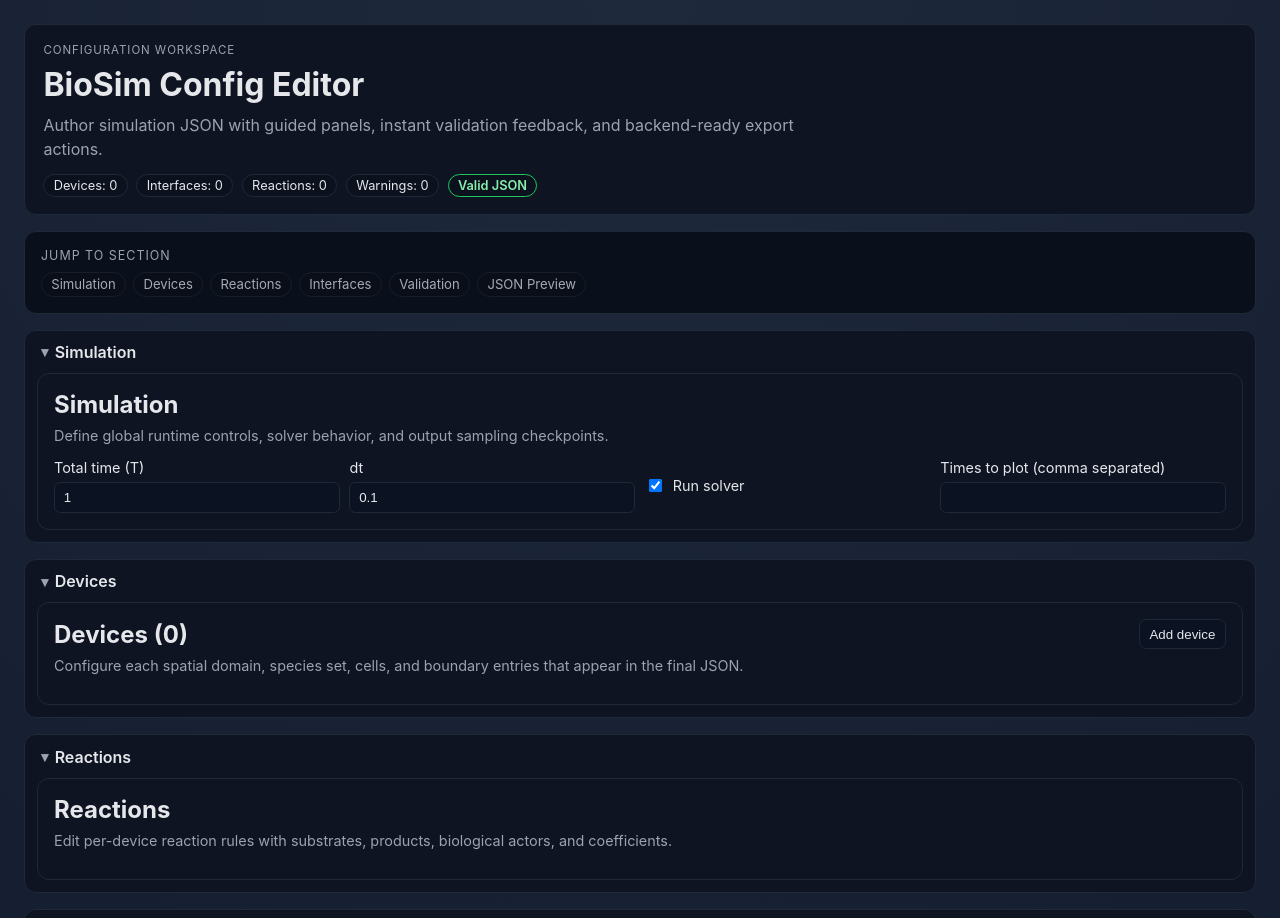
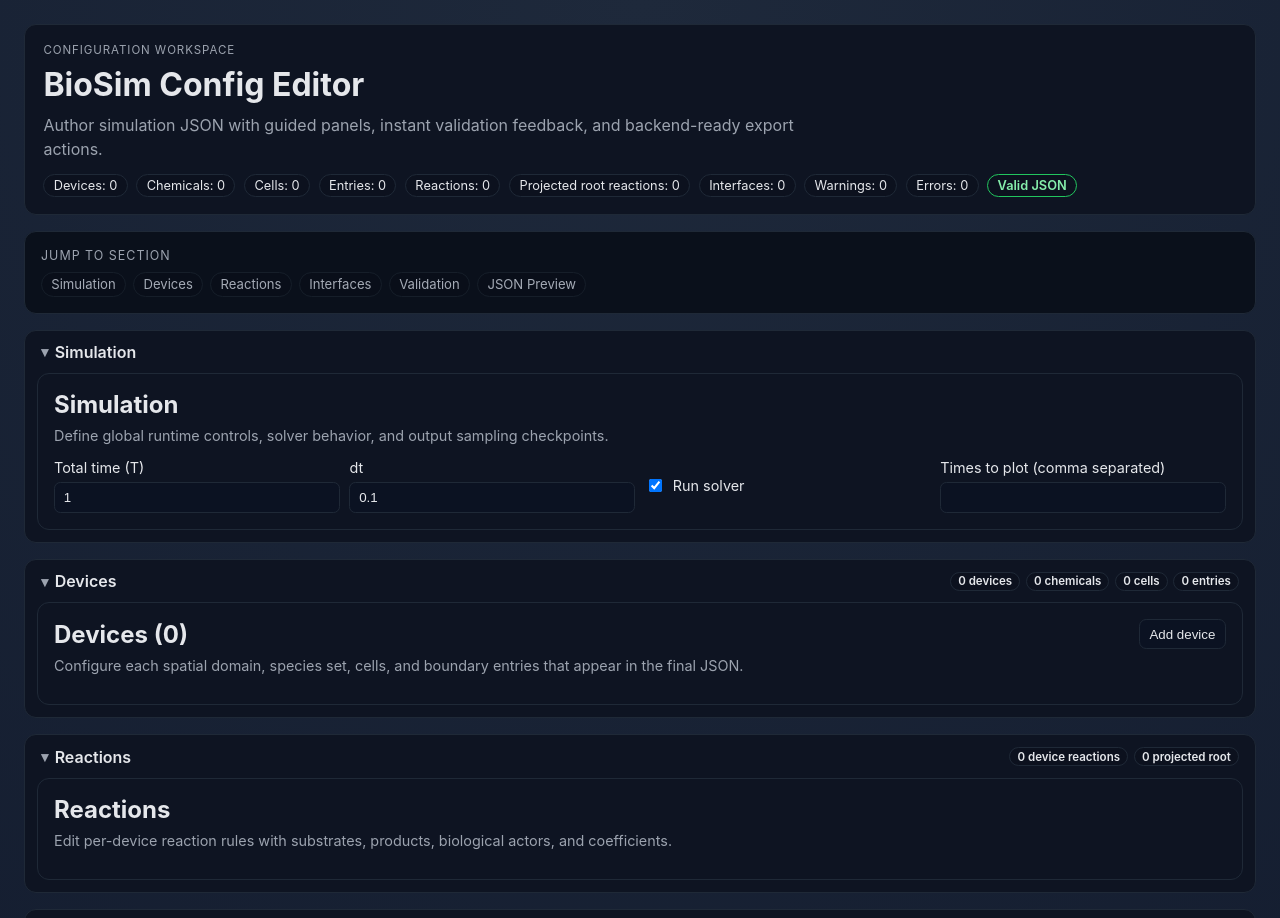
Before and after one commit to Luis696969/GUI, a React (Vite) app in the folder frontend/: page / in a window 1280 px wide. Shown: the top 918 px of the page. Built offline with nearby package versions, Linux system fonts and the light colour scheme.

Commit message:
Add aggregate summary strips in app header and section titles

```diff
--- a/frontend/src/App.tsx
+++ b/frontend/src/App.tsx
@@ -4,13 +4,13 @@ import { InterfacesPanel } from './components/interfaces/InterfacesPanel';
 import { JsonActions } from './components/json/JsonActions';
 import { JsonPreview } from './components/json/JsonPreview';
 import { ValidationSummary } from './components/json/ValidationSummary';
-import { ReactionsPanel } from './components/reactions/ReactionsPanel';
 import { CollapsibleSection } from './components/layout/CollapsibleSection';
 import { SectionNav } from './components/layout/SectionNav';
+import { ReactionsPanel } from './components/reactions/ReactionsPanel';
 import { SimulationPanel } from './components/simulation/SimulationPanel';
 import { buildConfig } from './domain/config/buildConfig';
 import { validateConfig } from './domain/config/schema';
-import { useConfigReducer } from './hooks/useConfigReducer';
+import { selectDeviceSummaries, selectRootReactionProjection, useConfigReducer } from './hooks/useConfigReducer';
 
 function App() {
   const { state, dispatch } = useConfigReducer();
@@ -26,12 +26,26 @@ function App() {
     return { serializedConfig, validationResult };
   }, [state]);
 
+  const aggregate = useMemo(() => {
+    const deviceSummaries = selectDeviceSummaries(state);
+    const projectedRootReactions = selectRootReactionProjection(state);
+
+    return {
+      devices: state.devices.length,
+      interfaces: state.interfaces.length,
+      chemicals: deviceSummaries.reduce((sum, summary) => sum + summary.chemicals, 0),
+      cells: deviceSummaries.reduce((sum, summary) => sum + summary.cells, 0),
+      entries: deviceSummaries.reduce((sum, summary) => sum + summary.entries, 0),
+      reactions: deviceSummaries.reduce((sum, summary) => sum + summary.reactions, 0),
+      projectedReactions: projectedRootReactions.length
+    };
+  }, [state]);
+
   const blockingErrors = validationResult.success ? 0 : validationResult.errors.issues.length;
   const warningCount = validationResult.warnings.length;
-  const reactionCount = state.devices.reduce((count, device) => count + device.reactions.length, 0);
 
   const validationTone = blockingErrors > 0 ? 'validation-badge validation-badge--error' : 'validation-badge validation-badge--ok';
-  const validationLabel = blockingErrors > 0 ? `${blockingErrors} blocking error${blockingErrors === 1 ? '' : 's'}` : 'Valid JSON';
+  const validationLabel = blockingErrors > 0 ? `${blockingErrors} error${blockingErrors === 1 ? '' : 's'}` : 'Valid JSON';
 
   return (
     <main className="editor-shell">
@@ -42,10 +56,15 @@ function App() {
           Author simulation JSON with guided panels, instant validation feedback, and backend-ready export actions.
         </p>
         <div className="summary-row" role="status" aria-live="polite">
-          <span className="summary-pill">Devices: {state.devices.length}</span>
-          <span className="summary-pill">Interfaces: {state.interfaces.length}</span>
-          <span className="summary-pill">Reactions: {reactionCount}</span>
+          <span className="summary-pill">Devices: {aggregate.devices}</span>
+          <span className="summary-pill">Chemicals: {aggregate.chemicals}</span>
+          <span className="summary-pill">Cells: {aggregate.cells}</span>
+          <span className="summary-pill">Entries: {aggregate.entries}</span>
+          <span className="summary-pill">Reactions: {aggregate.reactions}</span>
+          <span className="summary-pill">Projected root reactions: {aggregate.projectedReactions}</span>
+          <span className="summary-pill">Interfaces: {aggregate.interfaces}</span>
           <span className="summary-pill">Warnings: {warningCount}</span>
+          <span className="summary-pill">Errors: {blockingErrors}</span>
           <span className={validationTone}>{validationLabel}</span>
         </div>
       </header>
@@ -58,23 +77,68 @@ function App() {
         </CollapsibleSection>
       </div>
       <div id="devices" className="editor-anchor">
-        <CollapsibleSection title="Devices" defaultOpen>
+        <CollapsibleSection
+          title={
+            <div className="section-title-strip">
+              <span className="collapsible-section__title">Devices</span>
+              <div className="section-summary-row">
+                <span className="summary-pill summary-pill--compact">{aggregate.devices} devices</span>
+                <span className="summary-pill summary-pill--compact">{aggregate.chemicals} chemicals</span>
+                <span className="summary-pill summary-pill--compact">{aggregate.cells} cells</span>
+                <span className="summary-pill summary-pill--compact">{aggregate.entries} entries</span>
+              </div>
+            </div>
+          }
+          defaultOpen
+        >
           <DevicesPanel devices={state.devices} dispatch={dispatch} />
         </CollapsibleSection>
       </div>
       <div id="reactions" className="editor-anchor">
-        <CollapsibleSection title="Reactions" defaultOpen>
+        <CollapsibleSection
+          title={
+            <div className="section-title-strip">
+              <span className="collapsible-section__title">Reactions</span>
+              <div className="section-summary-row">
+                <span className="summary-pill summary-pill--compact">{aggregate.reactions} device reactions</span>
+                <span className="summary-pill summary-pill--compact">{aggregate.projectedReactions} projected root</span>
+              </div>
+            </div>
+          }
+          defaultOpen
+        >
           <ReactionsPanel devices={state.devices} dispatch={dispatch} />
         </CollapsibleSection>
       </div>
       <div id="interfaces" className="editor-anchor">
-        <CollapsibleSection title="Interfaces" defaultOpen>
+        <CollapsibleSection
+          title={
+            <div className="section-title-strip">
+              <span className="collapsible-section__title">Interfaces</span>
+              <div className="section-summary-row">
+                <span className="summary-pill summary-pill--compact">{aggregate.interfaces} interfaces</span>
+              </div>
+            </div>
+          }
+          defaultOpen
+        >
           <InterfacesPanel interfaces={state.interfaces} dispatch={dispatch} />
         </CollapsibleSection>
       </div>
       <JsonActions state={state} dispatch={dispatch} serializedConfig={serializedConfig} />
       <div id="validation" className="editor-anchor">
-        <CollapsibleSection title="Validation" defaultOpen>
+        <CollapsibleSection
+          title={
+            <div className="section-title-strip">
+              <span className="collapsible-section__title">Validation</span>
+              <div className="section-summary-row">
+                <span className="summary-pill summary-pill--compact">{blockingErrors} errors</span>
+                <span className="summary-pill summary-pill--compact">{warningCount} warnings</span>
+              </div>
+            </div>
+          }
+          defaultOpen
+        >
           <ValidationSummary validationResult={validationResult} />
         </CollapsibleSection>
       </div>
--- a/frontend/src/components/layout/CollapsibleSection.tsx
+++ b/frontend/src/components/layout/CollapsibleSection.tsx
@@ -1,7 +1,7 @@
 import { type ReactNode, useId } from 'react';
 
 type CollapsibleSectionProps = {
-  title: string;
+  title: ReactNode;
   children: ReactNode;
   defaultOpen?: boolean;
 };
@@ -14,7 +14,7 @@ export function CollapsibleSection({ title, children, defaultOpen = true }: Coll
   return (
     <details className="collapsible-section" open={defaultOpen}>
       <summary id={summaryId} className="collapsible-section__summary" aria-controls={contentId}>
-        <span className="collapsible-section__title">{title}</span>
+        {typeof title === 'string' ? <span className="collapsible-section__title">{title}</span> : title}
       </summary>
       <div id={contentId} className="collapsible-section__content" role="region" aria-labelledby={summaryId}>
         {children}
--- a/frontend/src/styles/editor.css
+++ b/frontend/src/styles/editor.css
@@ -70,6 +70,29 @@
 .validation-badge--error {
   border-color: #ef4444;
   color: #fca5a5;
+}
+
+
+.summary-pill--compact {
+  font-size: 0.72rem;
+  padding: 0.1rem 0.45rem;
+}
+
+.section-title-strip {
+  display: flex;
+  align-items: center;
+  justify-content: space-between;
+  gap: 0.65rem;
+  width: 100%;
+  min-width: 0;
+}
+
+.section-summary-row {
+  display: flex;
+  align-items: center;
+  flex-wrap: wrap;
+  justify-content: flex-end;
+  gap: 0.35rem;
 }
 
 .section-lead {
```
